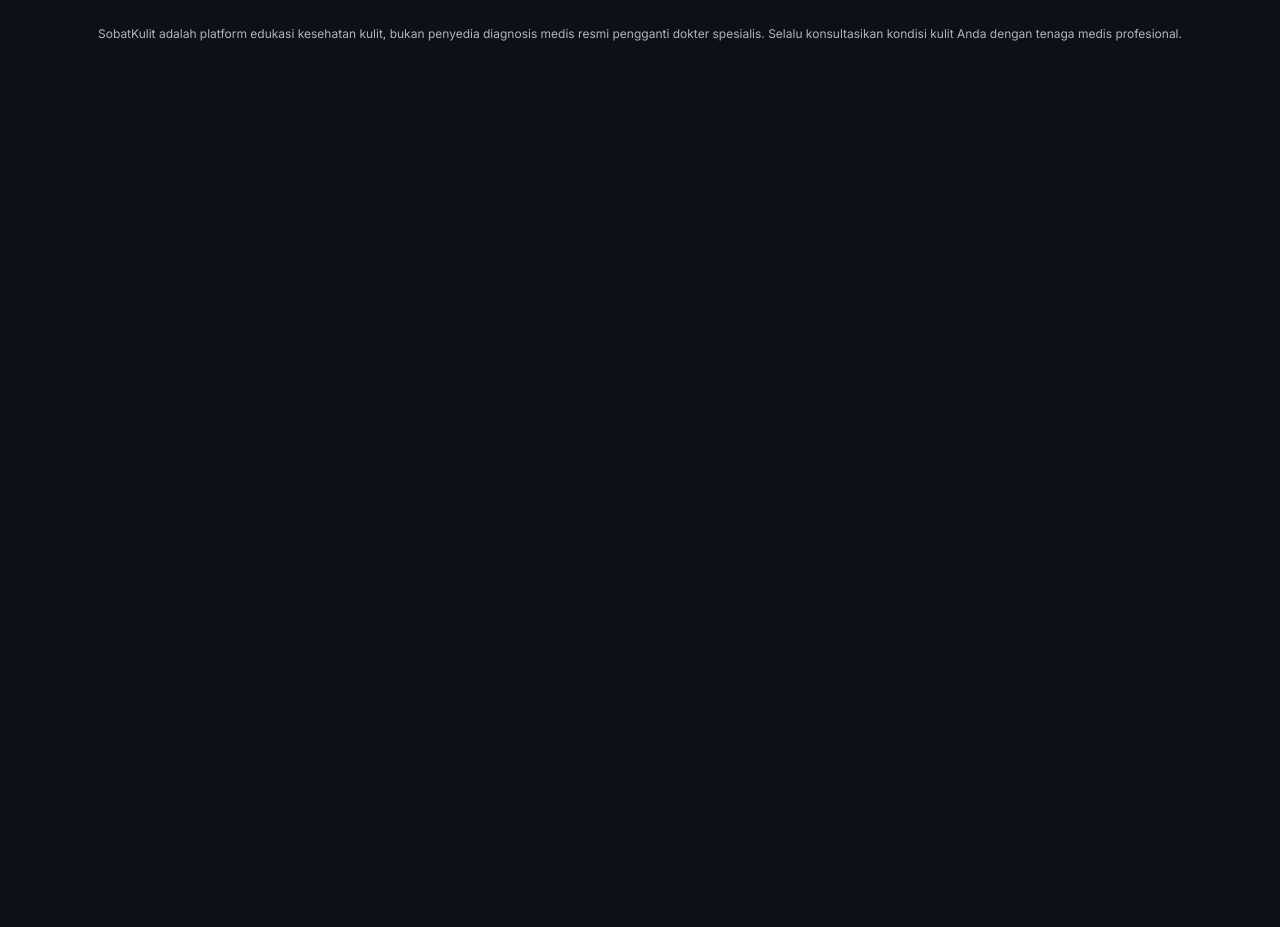
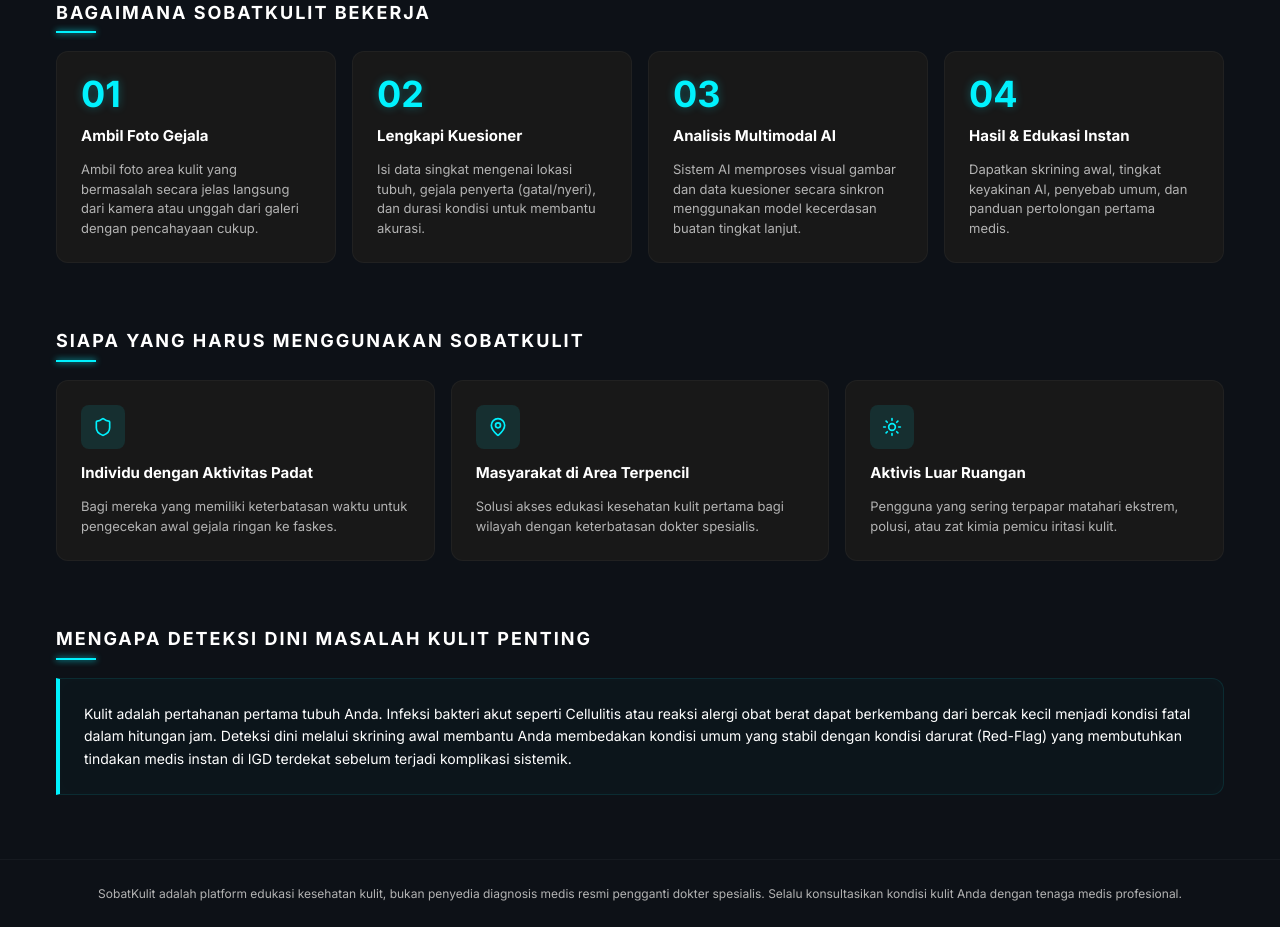
Before and after one commit to Aharist/SobatKulit, a Next.js app: page / in a window 1280 px wide. Shown: the part 800-1727 px from the top of the page. Before the commit the page ends 867 px from the top, so only its background shows below. Built offline with nearby package versions, Linux system fonts and the light colour scheme; no server answers.

Commit message:
feat: establish design system with global styles, Navbar component, and lucide-react dependency

```diff
--- a/app/globals.css
+++ b/app/globals.css
@@ -1397,3 +1397,148 @@ img {
   color: var(--text-secondary);
   line-height: 1.5;
 }
+
+/* ============================================
+   14. Homepage Additional Sections
+   ============================================ */
+.homepage-section {
+  margin-top: 64px;
+  margin-bottom: 32px;
+}
+
+.section-title {
+  font-size: 1.125rem;
+  font-weight: 700;
+  text-transform: uppercase;
+  letter-spacing: 2px;
+  color: var(--text-primary);
+  margin-bottom: 24px;
+  position: relative;
+  display: inline-block;
+}
+
+.section-title::after {
+  content: '';
+  position: absolute;
+  left: 0;
+  bottom: -6px;
+  width: 40px;
+  height: 2px;
+  background: var(--accent-cyan);
+  box-shadow: 0 0 6px var(--accent-cyan);
+}
+
+/* How it works cards */
+.how-it-works-grid {
+  display: grid;
+  grid-template-columns: 1fr;
+  gap: 16px;
+}
+@media (min-width: 768px) {
+  .how-it-works-grid {
+    grid-template-columns: repeat(4, 1fr);
+  }
+}
+
+.how-card {
+  background: #181818;
+  border: 1px solid rgba(255, 255, 255, 0.04);
+  border-radius: var(--radius-lg);
+  padding: 24px;
+  transition: border-color var(--transition-normal), transform var(--transition-normal);
+  display: flex;
+  flex-direction: column;
+  gap: 12px;
+}
+.how-card:hover {
+  border-color: rgba(0, 242, 254, 0.2);
+  transform: translateY(-4px);
+}
+
+.how-num {
+  font-size: 2.25rem;
+  font-weight: 800;
+  color: #00f2fe;
+  text-shadow: 0 0 10px rgba(0, 242, 254, 0.3);
+  line-height: 1;
+}
+
+.how-title {
+  font-size: 0.9375rem;
+  font-weight: 700;
+  color: var(--text-primary);
+}
+
+.how-desc {
+  font-size: 0.8125rem;
+  color: var(--text-secondary);
+  line-height: 1.5;
+}
+
+/* Who should use cards */
+.who-grid {
+  display: grid;
+  grid-template-columns: 1fr;
+  gap: 16px;
+}
+@media (min-width: 768px) {
+  .who-grid {
+    grid-template-columns: repeat(3, 1fr);
+  }
+}
+
+.who-card {
+  background: var(--bg-surface);
+  border: 1px solid rgba(255, 255, 255, 0.04);
+  border-radius: var(--radius-lg);
+  padding: 24px;
+  transition: border-color var(--transition-normal), transform var(--transition-normal);
+  display: flex;
+  flex-direction: column;
+  gap: 12px;
+}
+.who-card:hover {
+  border-color: rgba(0, 242, 254, 0.2);
+  transform: translateY(-4px);
+}
+
+.who-icon-wrapper {
+  width: 44px;
+  height: 44px;
+  border-radius: var(--radius-md);
+  background: rgba(0, 242, 254, 0.1);
+  color: var(--accent-cyan);
+  display: flex;
+  align-items: center;
+  justify-content: center;
+}
+
+.who-title {
+  font-size: 0.9375rem;
+  font-weight: 700;
+  color: var(--text-primary);
+}
+
+.who-desc {
+  font-size: 0.8125rem;
+  color: var(--text-secondary);
+  line-height: 1.5;
+}
+
+/* Why detection is important banner */
+.importance-banner {
+  border-left: 4px solid #00f2fe;
+  background: rgba(0, 242, 254, 0.02);
+  border-radius: 0 var(--radius-lg) var(--radius-lg) 0;
+  padding: 24px;
+  border-top: 1px solid rgba(0, 242, 254, 0.1);
+  border-right: 1px solid rgba(0, 242, 254, 0.1);
+  border-bottom: 1px solid rgba(0, 242, 254, 0.1);
+  box-shadow: inset 0 0 15px rgba(0, 242, 254, 0.02);
+}
+
+.importance-text {
+  font-size: 0.875rem;
+  line-height: 1.6;
+  color: var(--text-primary);
+}
--- a/app/page.js
+++ b/app/page.js
@@ -1,4 +1,5 @@
 import Link from 'next/link';
+import { Shield, MapPin, Sun } from 'lucide-react';
 
 export default function HomePage() {
 
@@ -75,6 +76,85 @@ export default function HomePage() {
           </div>
         </div>
       </div>
+
+      {/* 1. SEKSI: BAGAIMANA SOBATKULIT BEKERJA */}
+      <section className="homepage-section animate-slide-up" style={{ animationDelay: '300ms' }}>
+        <h2 className="section-title">BAGAIMANA SOBATKULIT BEKERJA</h2>
+        <div className="how-it-works-grid">
+          <div className="how-card">
+            <span className="how-num">01</span>
+            <h3 className="how-title">Ambil Foto Gejala</h3>
+            <p className="how-desc">
+              Ambil foto area kulit yang bermasalah secara jelas langsung dari kamera atau unggah dari galeri dengan pencahayaan cukup.
+            </p>
+          </div>
+          <div className="how-card">
+            <span className="how-num">02</span>
+            <h3 className="how-title">Lengkapi Kuesioner</h3>
+            <p className="how-desc">
+              Isi data singkat mengenai lokasi tubuh, gejala penyerta (gatal/nyeri), dan durasi kondisi untuk membantu akurasi.
+            </p>
+          </div>
+          <div className="how-card">
+            <span className="how-num">03</span>
+            <h3 className="how-title">Analisis Multimodal AI</h3>
+            <p className="how-desc">
+              Sistem AI memproses visual gambar dan data kuesioner secara sinkron menggunakan model kecerdasan buatan tingkat lanjut.
+            </p>
+          </div>
+          <div className="how-card">
+            <span className="how-num">04</span>
+            <h3 className="how-title">Hasil & Edukasi Instan</h3>
+            <p className="how-desc">
+              Dapatkan skrining awal, tingkat keyakinan AI, penyebab umum, dan panduan pertolongan pertama medis.
+            </p>
+          </div>
+        </div>
+      </section>
+
+      {/* 2. SEKSI: SIAPA YANG HARUS MENGGUNAKAN SOBATKULIT */}
+      <section className="homepage-section animate-slide-up" style={{ animationDelay: '400ms' }}>
+        <h2 className="section-title">SIAPA YANG HARUS MENGGUNAKAN SOBATKULIT</h2>
+        <div className="who-grid">
+          <div className="who-card">
+            <div className="who-icon-wrapper">
+              <Shield size={20} />
+            </div>
+            <h3 className="who-title">Individu dengan Aktivitas Padat</h3>
+            <p className="who-desc">
+              Bagi mereka yang memiliki keterbatasan waktu untuk pengecekan awal gejala ringan ke faskes.
+            </p>
+          </div>
+          <div className="who-card">
+            <div className="who-icon-wrapper">
+              <MapPin size={20} />
+            </div>
+            <h3 className="who-title">Masyarakat di Area Terpencil</h3>
+            <p className="who-desc">
+              Solusi akses edukasi kesehatan kulit pertama bagi wilayah dengan keterbatasan dokter spesialis.
+            </p>
+          </div>
+          <div className="who-card">
+            <div className="who-icon-wrapper">
+              <Sun size={20} />
+            </div>
+            <h3 className="who-title">Aktivis Luar Ruangan</h3>
+            <p className="who-desc">
+              Pengguna yang sering terpapar matahari ekstrem, polusi, atau zat kimia pemicu iritasi kulit.
+            </p>
+          </div>
+        </div>
+      </section>
+
+      {/* 3. SEKSI: MENGAPA DETEKSI DINI MASALAH KULIT PENTING */}
+      <section className="homepage-section animate-slide-up" style={{ animationDelay: '500ms', marginBottom: '64px' }}>
+        <h2 className="section-title">MENGAPA DETEKSI DINI MASALAH KULIT PENTING</h2>
+        <div className="importance-banner">
+          <p className="importance-text">
+            Kulit adalah pertahanan pertama tubuh Anda. Infeksi bakteri akut seperti Cellulitis atau reaksi alergi obat berat dapat berkembang dari bercak kecil menjadi kondisi fatal dalam hitungan jam. Deteksi dini melalui skrining awal membantu Anda membedakan kondisi umum yang stabil dengan kondisi darurat (Red-Flag) yang membutuhkan tindakan medis instan di IGD terdekat sebelum terjadi komplikasi sistemik.
+          </p>
+        </div>
+      </section>
     </div>
   );
 }
--- a/components/Navbar.js
+++ b/components/Navbar.js
@@ -44,7 +44,7 @@ export default function Navbar() {
         <img
           src="/assets/logo.png"
           alt="SobatKulit Logo"
-          style={{ height: '32px', width: 'auto', objectFit: 'contain' }}
+          style={{ height: '80px', width: 'auto', objectFit: 'contain' }}
         />
         Sobat<span>Kulit</span>
       </Link>
--- a/package.json
+++ b/package.json
@@ -11,6 +11,7 @@
     "@clerk/nextjs": "^7.4.1",
     "@google/generative-ai": "^0.24.1",
     "@supabase/supabase-js": "^2.106.2",
+    "lucide-react": "^1.16.0",
     "next": "16.2.6",
     "react": "19.2.4",
     "react-dom": "19.2.4"
```
Also changed, not shown: 1 other file (tests, documents, lock files or other folders).
